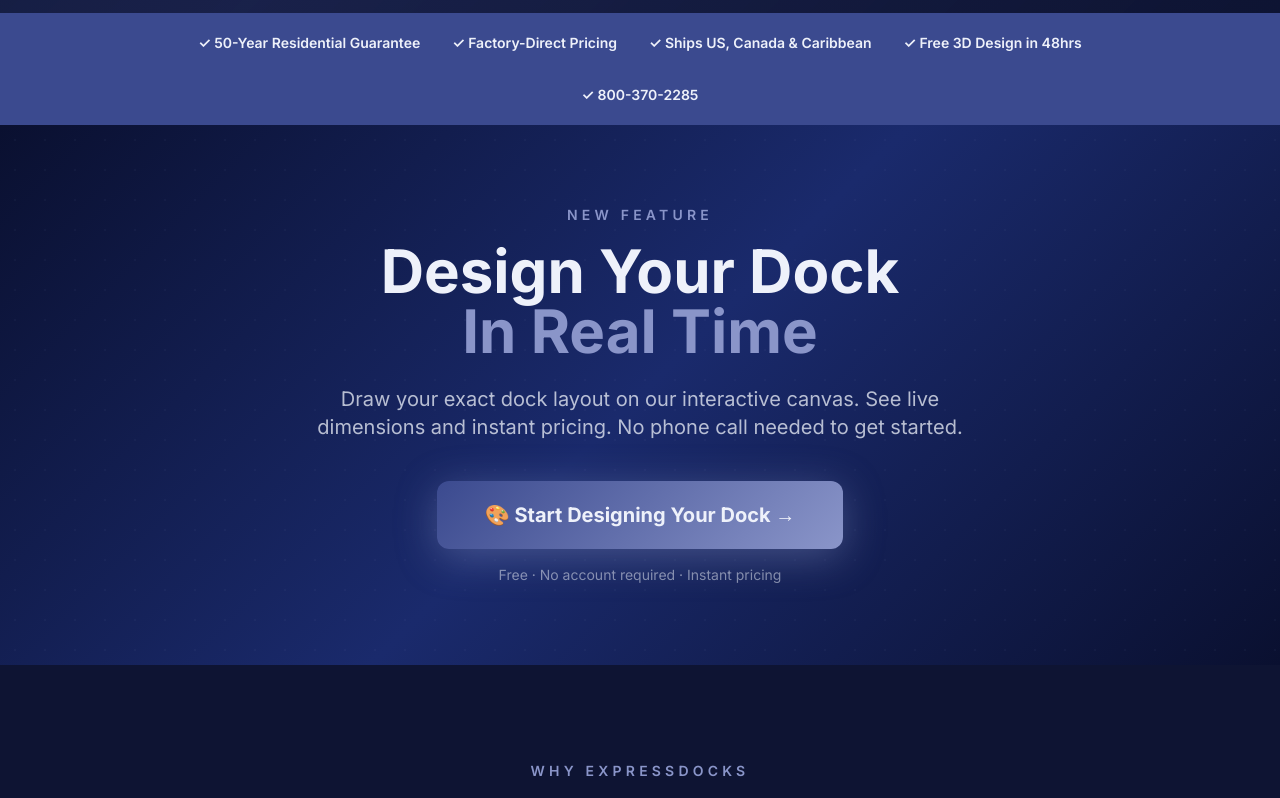
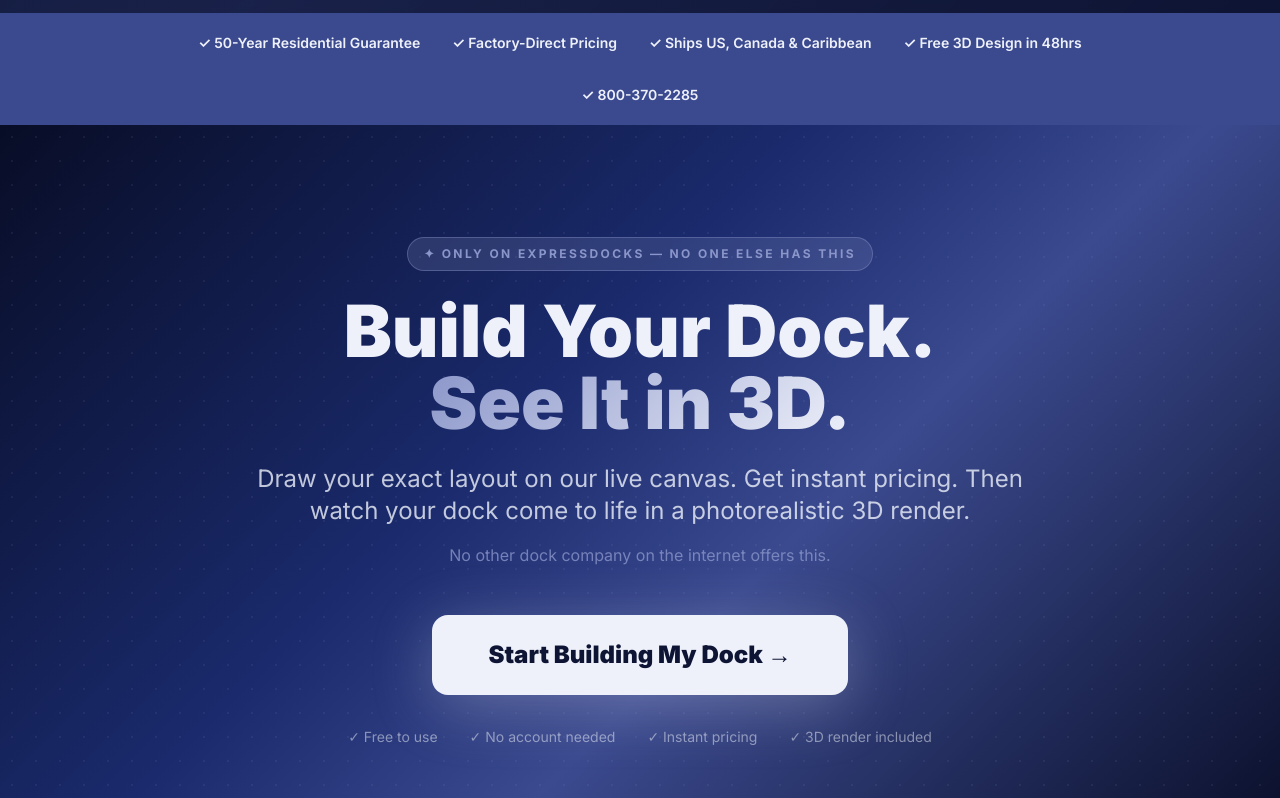
Before and after one commit to marketing356/expressdocks-vercel, a Next.js app: page / in a window 1280 px wide. Shown: the part 860-1658 px from the top of the page. Built offline with nearby package versions, Linux system fonts and the light colour scheme; grey boxes are pictures that could not be loaded.

Commit message:
Rename to Dock Builder, hero-level 3D CTA on homepage, 'See Your Dock Come to Life' button

```diff
--- a/src/app/configurator/page.tsx
+++ b/src/app/configurator/page.tsx
@@ -151,7 +151,7 @@
               onMouseEnter={(e) => (e.currentTarget.style.transform = 'scale(1.04)')}
               onMouseLeave={(e) => (e.currentTarget.style.transform = 'scale(1)')}
             >
-              Get My Quote →
+              See Your Dock Come to Life →
             </button>
             <div style={{ textAlign: 'center', color: '#4B5A90', fontSize: '11px', marginTop: '6px' }}>
               Free 3D design in 48 hrs · No commitment
--- a/src/app/page.tsx
+++ b/src/app/page.tsx
@@ -137,23 +137,36 @@
       </section>
 
 
-      {/* CONFIGURATOR CTA */}
-      <section className="py-20 px-6 text-center relative overflow-hidden" style={{ background: 'linear-gradient(135deg, #0a1030 0%, #1a2a6c 50%, #0a1030 100%)' }}>
-        <div className="absolute inset-0 opacity-5" style={{ backgroundImage: 'radial-gradient(circle at 50% 50%, #8A95C9 1px, transparent 1px)', backgroundSize: '30px 30px' }} />
-        <div className="relative z-10 max-w-4xl mx-auto">
-          <p className="text-sm font-semibold tracking-[0.3em] uppercase mb-4" style={{ color: '#8A95C9' }}>New Feature</p>
-          <h2 className="text-4xl md:text-6xl font-bold mb-6" style={{ color: '#EEF1FA' }}>
-            Design Your Dock<br/>
-            <span style={{ color: '#8A95C9' }}>In Real Time</span>
+      {/* DOCK BUILDER 3D — PRIMARY CTA */}
+      <section className="py-28 px-6 text-center relative overflow-hidden" style={{ background: 'linear-gradient(135deg, #080d26 0%, #1a2a6c 40%, #3B4A8F 60%, #080d26 100%)' }}>
+        <div className="absolute inset-0 opacity-10" style={{ backgroundImage: 'radial-gradient(circle at 50% 50%, #8A95C9 1px, transparent 1px)', backgroundSize: '24px 24px' }} />
+        <div className="relative z-10 max-w-5xl mx-auto">
+          <div className="inline-block px-4 py-2 rounded-full text-xs font-bold tracking-[0.2em] uppercase mb-6"
+            style={{ background: 'rgba(138,149,201,0.2)', border: '1px solid rgba(138,149,201,0.4)', color: '#8A95C9' }}>
+            ✦ Only on ExpressDocks — No One Else Has This
+          </div>
+          <h2 className="text-5xl md:text-7xl font-black mb-6 leading-tight" style={{ color: '#EEF1FA' }}>
+            Build Your Dock.<br/>
+            <span style={{ background: 'linear-gradient(135deg, #8A95C9, #EEF1FA)', WebkitBackgroundClip: 'text', WebkitTextFillColor: 'transparent' }}>
+              See It in 3D.
+            </span>
           </h2>
-          <p className="text-xl mb-10 max-w-2xl mx-auto" style={{ color: 'rgba(238,241,250,0.75)' }}>
-            Draw your exact dock layout on our interactive canvas. See live dimensions and instant pricing. No phone call needed to get started.
+          <p className="text-xl md:text-2xl mb-4 max-w-3xl mx-auto" style={{ color: 'rgba(238,241,250,0.8)' }}>
+            Draw your exact layout on our live canvas. Get instant pricing. Then watch your dock come to life in a photorealistic 3D render.
           </p>
-          <a href="/configurator" className="inline-block px-12 py-5 rounded-xl font-bold text-xl transition-all duration-300 hover:scale-110 hover:shadow-2xl"
-            style={{ background: 'linear-gradient(135deg, #3B4A8F, #8A95C9)', color: '#EEF1FA', boxShadow: '0 8px 40px rgba(138,149,201,0.4)' }}>
-            🎨 Start Designing Your Dock →
+          <p className="text-base mb-12" style={{ color: 'rgba(138,149,201,0.8)' }}>
+            No other dock company on the internet offers this.
+          </p>
+          <a href="/configurator" className="inline-block px-14 py-6 rounded-2xl font-black text-2xl transition-all duration-300 hover:scale-105"
+            style={{ background: '#EEF1FA', color: '#0E1433', boxShadow: '0 12px 60px rgba(238,241,250,0.25)' }}>
+            Start Building My Dock →
           </a>
-          <p className="mt-4 text-sm" style={{ color: 'rgba(238,241,250,0.5)' }}>Free · No account required · Instant pricing</p>
+          <div className="mt-8 flex flex-wrap justify-center gap-8 text-sm" style={{ color: 'rgba(238,241,250,0.5)' }}>
+            <span>✓ Free to use</span>
+            <span>✓ No account needed</span>
+            <span>✓ Instant pricing</span>
+            <span>✓ 3D render included</span>
+          </div>
         </div>
       </section>
 
--- a/src/components/DesktopNav.tsx
+++ b/src/components/DesktopNav.tsx
@@ -56,7 +56,7 @@
           </div>
         )}
       </div>
-      <a href="/configurator" className="hover:text-blue-300 transition font-semibold" style={{ color: '#8A95C9' }}>Design Tool</a>
+      <a href="/configurator" className="hover:text-blue-300 transition font-semibold" style={{ color: '#8A95C9' }}>Dock Builder</a>
       <a href="/pricing" className="hover:text-blue-300 transition" style={{ color: '#EEF1FA' }}>Pricing</a>
       <a href="/gallery" className="hover:text-blue-300 transition" style={{ color: '#EEF1FA' }}>Gallery</a>
       <a href="/about" className="hover:text-blue-300 transition" style={{ color: '#EEF1FA' }}>About</a>
```
